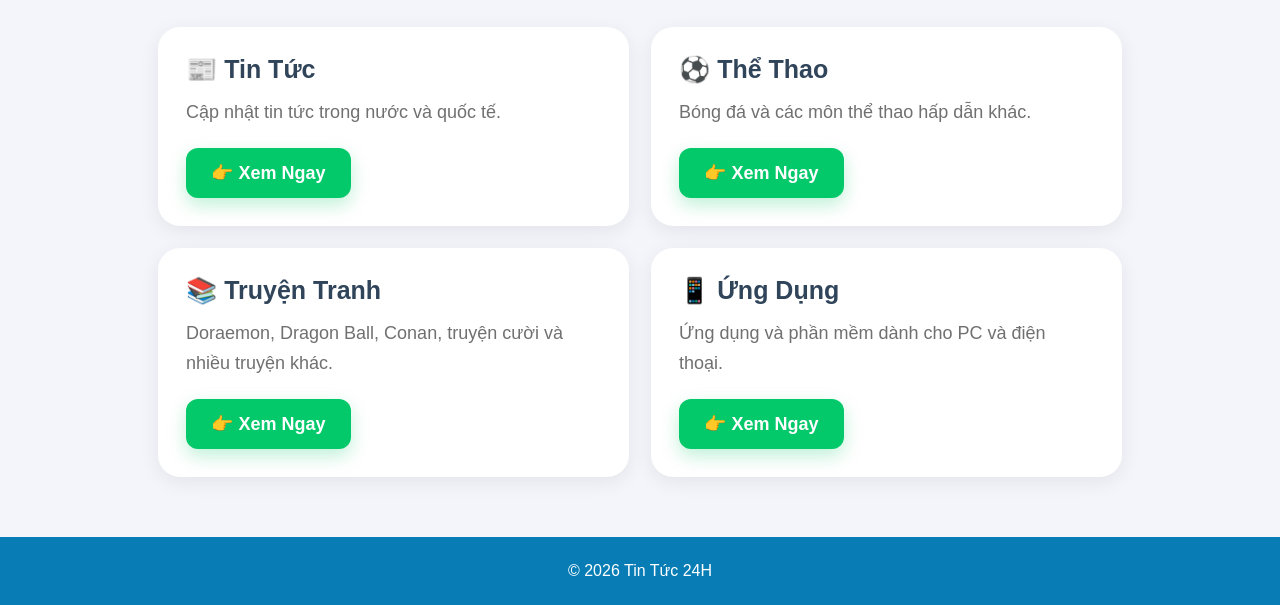
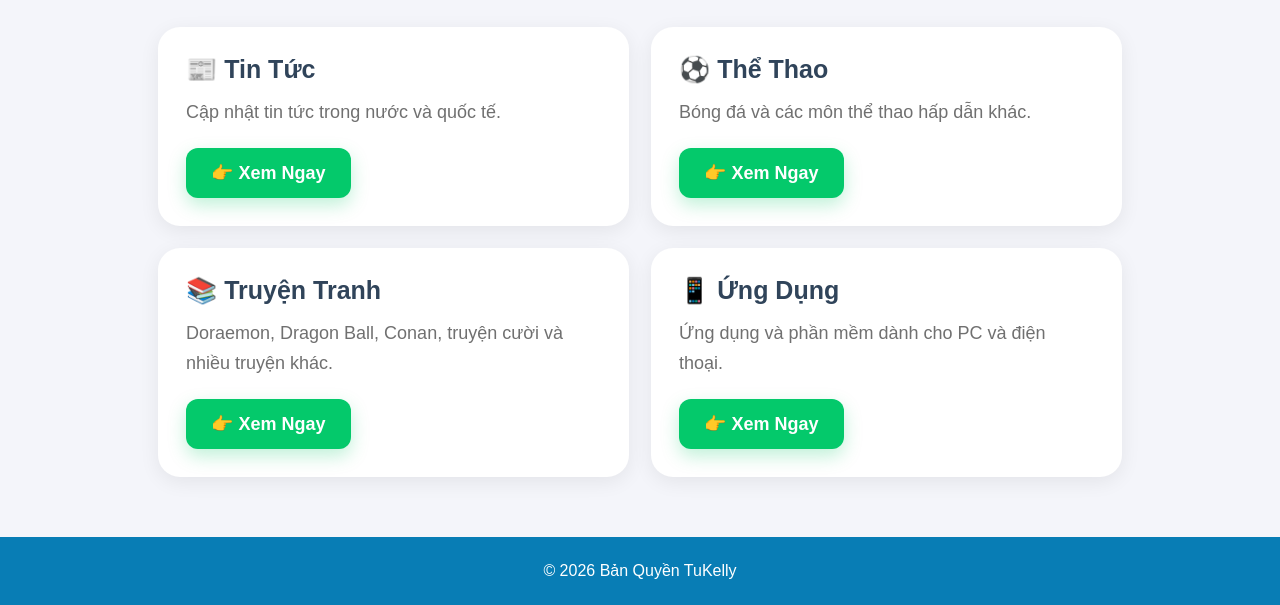
Before and after one commit to vi22yeu/vi22yeu.github.io, a plain HTML site: page index.html in a window 1280 px wide. Shown: the part 240-845 px from the top of the page. Drawn offline with Linux system fonts and the light colour scheme.

Commit message:
Update footer copyright text

```diff
--- a/index.html
+++ b/index.html
@@ -793,7 +793,7 @@ footer {
 <!-- ===== FOOTER ===== -->
 
 <footer>
-    © 2026 Tin Tức 24H
+    © 2026 Bản Quyền TuKelly
 </footer>
 
 
```
